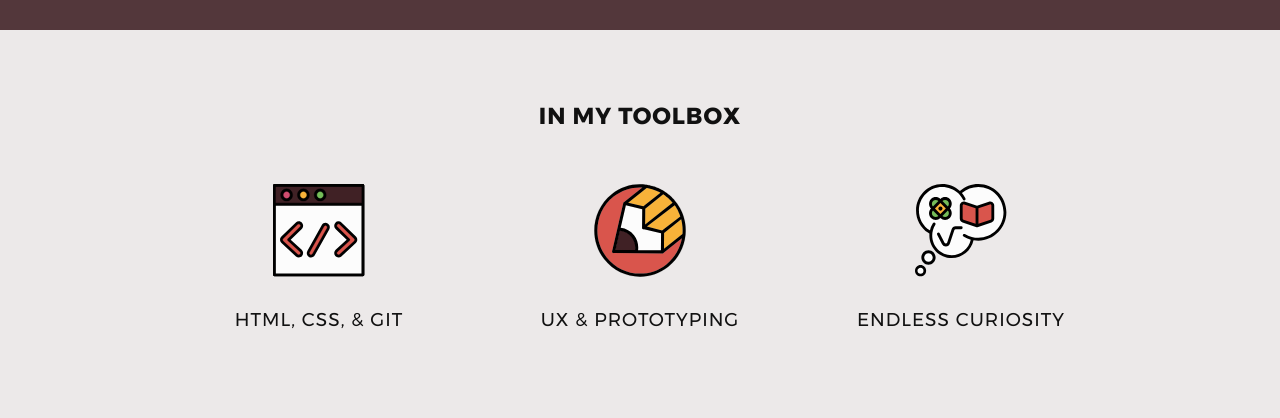
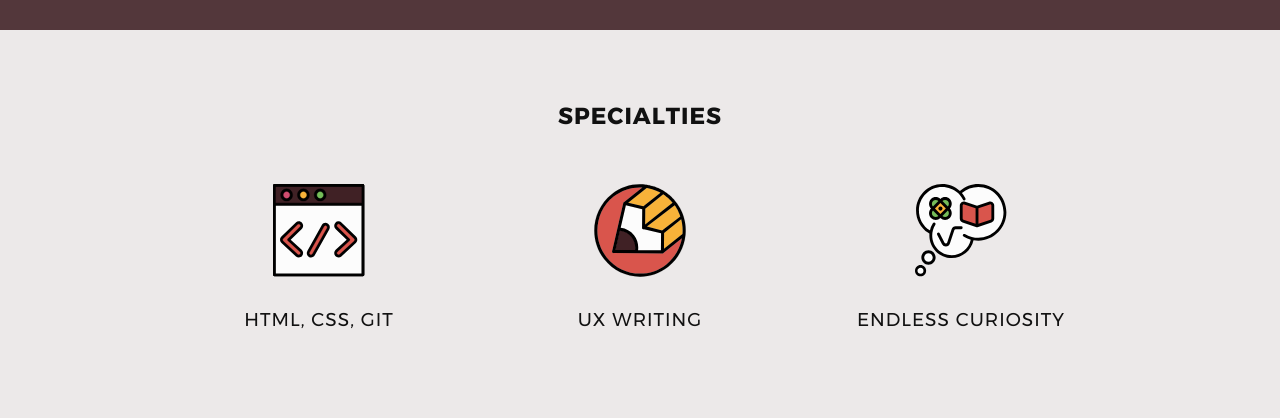
Before and after one commit to edelstone/my-website, a Jekyll site: the page built from index.html, in a window 1280 px wide. Shown: the part 724-1142 px from the top of the page. Built offline with Jekyll 4.4.1, drawn with Linux system fonts in a browser that asks for light colours.

Commit message:
changes homepage icon area content

```diff
--- a/index.html
+++ b/index.html
@@ -30,15 +30,15 @@ footer-choices: hide-and-dont-read
 	</div>
 
 	<div class="productivity home">
-		<h2 class="productivity-header constrain">In my toolbox</h2>
+		<h2 class="productivity-header constrain">Specialties</h2>
 		<div class="constrain multi-layout-2">
 			<div class="icon col col-1">
 				<img src="images/icon-html.svg" alt="Web browser" />
-				<h3>HTML, CSS, &amp; Git</h3>
+				<h3>HTML, CSS, Git</h3>
 			</div>
 			<div class="icon col col-2">
 				<img src="images/icon-writing.svg" alt="Pencil" />
-				<h3>UX &amp; prototyping</h3>
+				<h3>UX writing</h3>
 			</div>
 			<div class="stack icon col col-3">
 				<img src="images/icon-thought.svg" alt="Thought bubble" />
```
